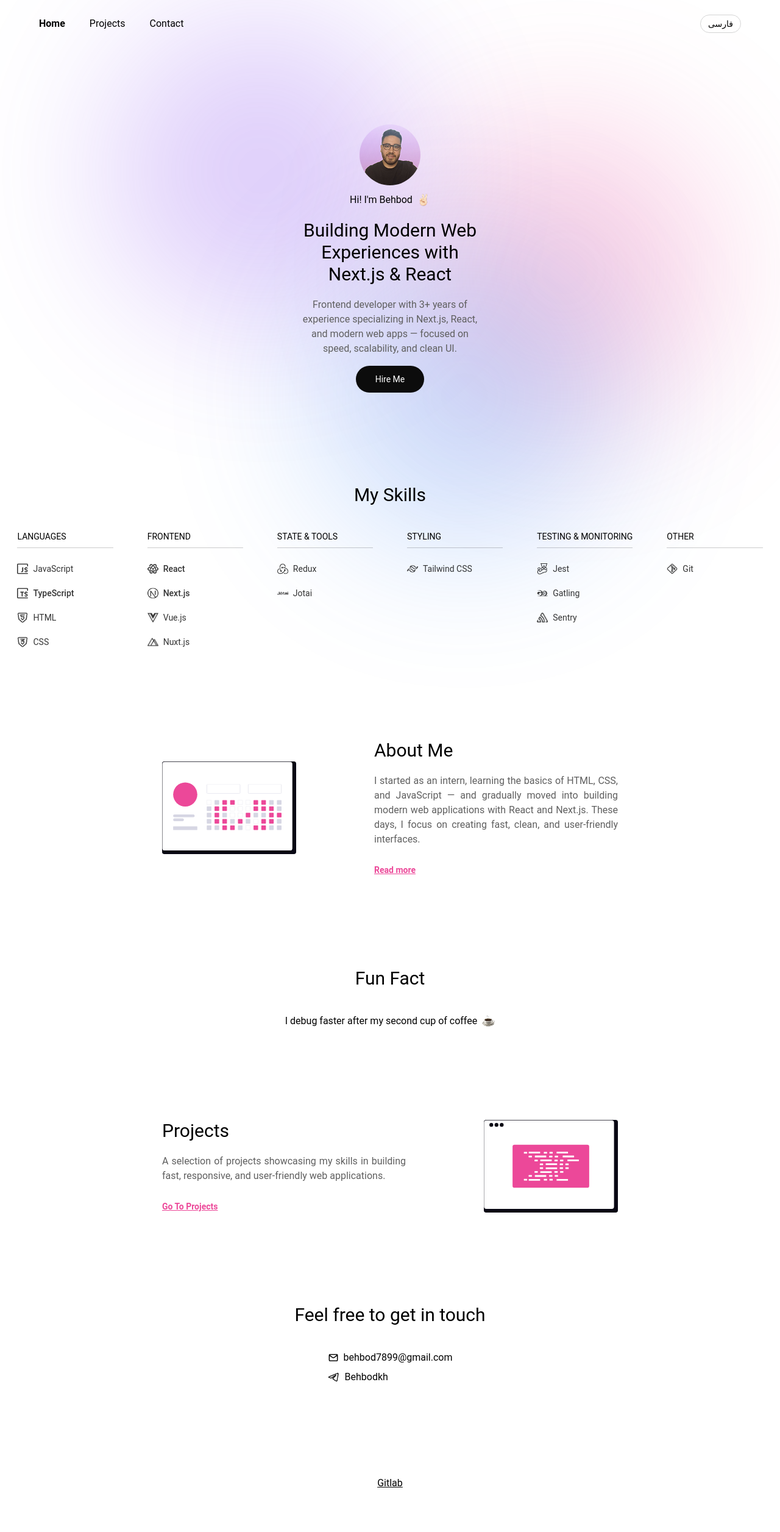
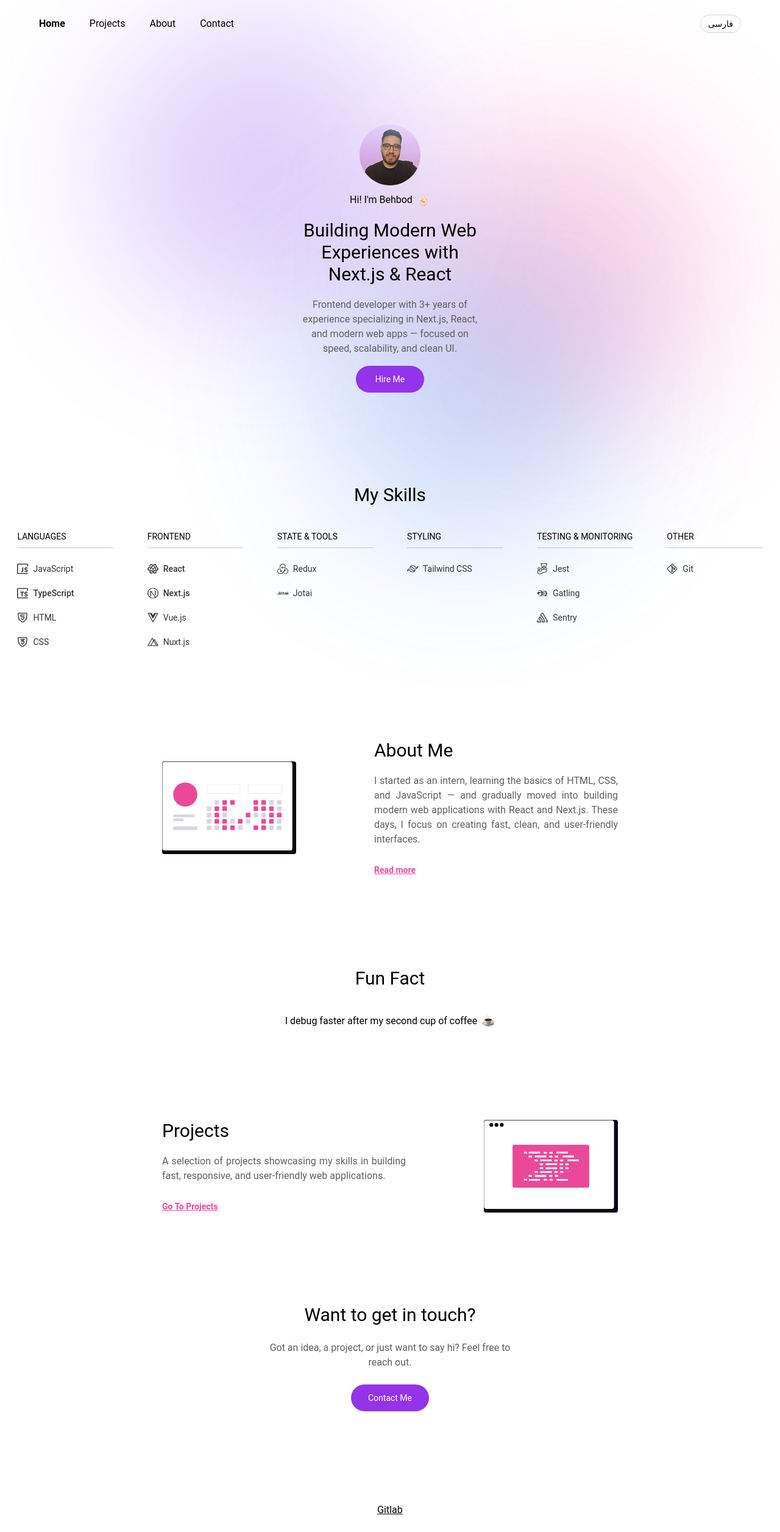
Before and after one commit to behbehi/behbod-resume, a Next.js app: page / in a window 1280 px wide. Shown: the whole page at 61% size. Before the commit the page ends 2469 px from the top, so only its background shows below. Built offline with nearby package versions, Linux system fonts and the light colour scheme.

Commit message:
feat: update some sections ui

```diff
--- /dev/null
+++ b/app/about/page.tsx
@@ -0,0 +1,37 @@
+"use client";
+
+import { useLanguage } from "@/components/context/LanguageContext";
+import Image from "next/image";
+
+export default function AboutPage() {
+  const { language } = useLanguage();
+
+  const text = {
+    en: {
+      title: "About Me",
+      description:
+        "I started my journey as an intern, learning the basics — HTML, CSS, and JavaScript — figuring out how the web actually works (and breaking it a few times along the way 😄).\n\nFrom there, I moved into React and Next.js, building modern web apps.\n\nThat’s where I became obsessed with performance, clean UI, and smooth user experiences — the kind that feel fast, intuitive, and just... right.\n\nThese days, I focus on building scalable frontend applications with attention to detail, from structure and state management to the smallest UI interactions.\n\nWhen I’m not coding, I’m usually exploring new tools or refining things that were already “good enough” (because they can always be better).",
+    },
+    fa: {
+      title: "درباره من",
+      description:
+        "مسیرم رو به عنوان کارآموز شروع کردم، از پایه‌ها مثل HTML، CSS و JavaScript — همون موقع‌هایی که تازه می‌فهمی وب چطوری کار می‌کنه (و البته چند بار هم خرابش می‌کنی 😄).\n\nکم‌کم وارد دنیای React و Next.js شدم و شروع کردم به ساختن وب‌اپلیکیشن‌های مدرن.\n\nاز اونجا بود که به سرعت، UI تمیز و تجربه کاربری خوب حساس شدم — چیزهایی که باعث میشه یه محصول «حس درست» داشته باشه.\n\nالان تمرکزم روی ساخت اپلیکیشن‌های مقیاس‌پذیر فرانت‌اند هست، با توجه به جزئیات؛\nاز ساختار و مدیریت state گرفته تا ریزترین تعاملات UI.\n\nوقتی هم کد نمی‌زنم، معمولاً دارم ابزارهای جدید رو امتحان می‌کنم،\nیا چیزی که از قبل خوب بوده رو بهتر می‌کنم (چون همیشه جا برای بهتر شدن هست).",
+    },
+  };
+
+  const t = text[language];
+
+  return (
+    <div
+      className="my-[100px] md:my-[150px] flex flex-col gap-[100px] md:gap-[150px] px-10 md:px-20"
+      dir={language === "fa" ? "rtl" : "ltr"}
+    >
+      <div className="flex flex-col gap-10">
+        <h2 className="text-3xl">{t.title}</h2>
+        <p className="text-light text-justify whitespace-pre-line">
+          {t.description}
+        </p>
+      </div>
+    </div>
+  );
+}
--- /dev/null
+++ b/app/contact/page.tsx
@@ -0,0 +1,3 @@
+export default function ContactPage() {
+  return <div>contact page</div>;
+}
--- a/app/page.tsx
+++ b/app/page.tsx
@@ -1,5 +1,6 @@
-import { AboutMe } from "@/components/AboutMe";
+import { About } from "@/components/About";
 import { Contact } from "@/components/Contact";
+import { Cta } from "@/components/Cta";
 import { FunFact } from "@/components/FunFact";
 import { Hero } from "@/components/Hero";
 import { Projects } from "@/components/Projects";
@@ -10,10 +11,10 @@ export default function Home() {
     <div className="flex flex-col items-center gap-[150px] my-[150px] overflow-hidden">
       <Hero />
       <Skills />
-      <AboutMe />
+      <About />
       <FunFact />
       <Projects />
-      <Contact />
+      <Cta />
     </div>
   );
 }
--- a/app/projects/page.tsx
+++ b/app/projects/page.tsx
@@ -222,7 +222,6 @@ export default function ProjectsPage() {
         </div>
         <EmblaCarousel slides={UIUX_SLIDES} options={OPTIONS} />
       </div>
-      <Contact />
     </div>
   );
 }
--- a/components/AboutMe.tsx
+++ b/components/About.tsx
@@ -4,7 +4,7 @@ import Image from "next/image";
 import Link from "next/link";
 import { useLanguage } from "./context/LanguageContext";
 
-export function AboutMe() {
+export function About() {
   const { language } = useLanguage();
 
   const text = {
@@ -29,15 +29,15 @@ export function AboutMe() {
       className="md:flex-row flex flex-col-reverse items-center gap-7 md:gap-32"
       dir={language === "fa" ? "rtl" : "ltr"}
     >
-      <Link href="/projects" className="block w-full md:w-auto">
+      <Link href="/about" className="block w-full md:w-auto">
         <div className="w-full md:w-auto transition-transform duration-300 md:hover:scale-105">
           <div className="w-full max-w-[220px]">
             <Image
-              src="/images/about-me.svg"
+              src="/images/about.svg"
               width={880}
               height={608}
               className="w-full h-auto"
-              alt="about me image"
+              alt="about image"
             />
           </div>
         </div>
@@ -48,7 +48,7 @@ export function AboutMe() {
           <p className="text-light text-justify">{t.description}</p>
         </div>
         <Link
-          href="/projects"
+          href="/about"
           className={`text-pink-500 font-semibold underline hover:no-underline text-sm ${
             language === "fa" ? "pr-8 md:pr-0" : "pl-8 md:pl-0"
           }`}
--- /dev/null
+++ b/components/Cta.tsx
@@ -0,0 +1,42 @@
+"use client";
+
+import Link from "next/link";
+import { useLanguage } from "./context/LanguageContext";
+
+export function Cta() {
+  const { language } = useLanguage();
+
+  const text = {
+    en: {
+      title: "Want to get in touch?",
+      desc: "Got an idea, a project, or just want to say hi? Feel free to reach out.",
+      button: "Contact Me",
+    },
+    fa: {
+      title: "می‌خوای در ارتباط باشیم؟",
+      desc: "اگه ایده‌ای داری، پروژه‌ای تو ذهنت هست یا دوست داری صحبت کنیم، خوشحال میشم پیام بدی.",
+      button: "تماس با من",
+    },
+  };
+
+  const t = text[language];
+  const isFa = language === "fa";
+
+  return (
+    <div
+      className="flex flex-col items-center gap-6 px-6 md:px-0 text-center"
+      dir={isFa ? "rtl" : "ltr"}
+    >
+      <h2 className="text-3xl">{t.title}</h2>
+
+      <p className="text-light max-w-[400px]">{t.desc}</p>
+
+      <Link
+        href="/contact"
+        className="bg-purple-600 rounded-full py-3 text-white w-32 text-sm text-center hover:bg-purple-500 transition"
+      >
+        {t.button}
+      </Link>
+    </div>
+  );
+}
--- a/components/Header.tsx
+++ b/components/Header.tsx
@@ -20,12 +20,14 @@ export function Header() {
     en: {
       home: "Home",
       projects: "Projects",
+      about: "About",
       contact: "Contact",
       tooltip: "Available for new projects — let's talk!",
     },
     fa: {
       home: "خانه",
       projects: "پروژه‌ها",
+      about: "درباره",
       contact: "تماس",
       tooltip: "در دسترس برای پروژه‌های تازه — بیایید صحبت کنیم!",
     },
@@ -58,14 +60,22 @@ export function Header() {
           >
             {t.projects}
           </Link>
-          {pathname === "/" && (
-            <span
-              onClick={handleScrollToContact}
-              className="hover:text-neutral-700 cursor-pointer"
-            >
-              {t.contact}
-            </span>
-          )}
+          <Link
+            href="/about"
+            className={`hover:text-neutral-700 ${
+              pathname.startsWith("/about") ? "font-semibold" : ""
+            }`}
+          >
+            {t.about}
+          </Link>
+          <Link
+            href="/contact"
+            className={`hover:text-neutral-700 ${
+              pathname.startsWith("/contact") ? "font-semibold" : ""
+            }`}
+          >
+            {t.contact}
+          </Link>
         </div>
 
         <button
--- a/components/Hero.tsx
+++ b/components/Hero.tsx
@@ -2,6 +2,7 @@
 
 import Image from "next/image";
 import { useLanguage } from "./context/LanguageContext";
+import Link from "next/link";
 
 const handleScrollToContact = () => {
   const contactSection = document.getElementById("contact");
@@ -57,12 +58,12 @@ export function Hero() {
         <h1 className="text-3xl text-center">{t.title}</h1>
         <p className="text-light text-center">{t.desc}</p>
       </div>
-      <button
-        onClick={handleScrollToContact}
-        className="bg-dark rounded-full py-3 text-white w-28 text-sm hover:bg-neutral-800"
+      <Link
+        href="/contact"
+        className="bg-purple-600 rounded-full py-3 text-white w-28 text-sm text-center hover:bg-purple-500"
       >
         {t.hire}
-      </button>
+      </Link>
     </div>
   );
 }
```
Also changed, not shown: public/images/about.svg (renamed from public/images/about-me.svg), public/images/developer.svg (added).
